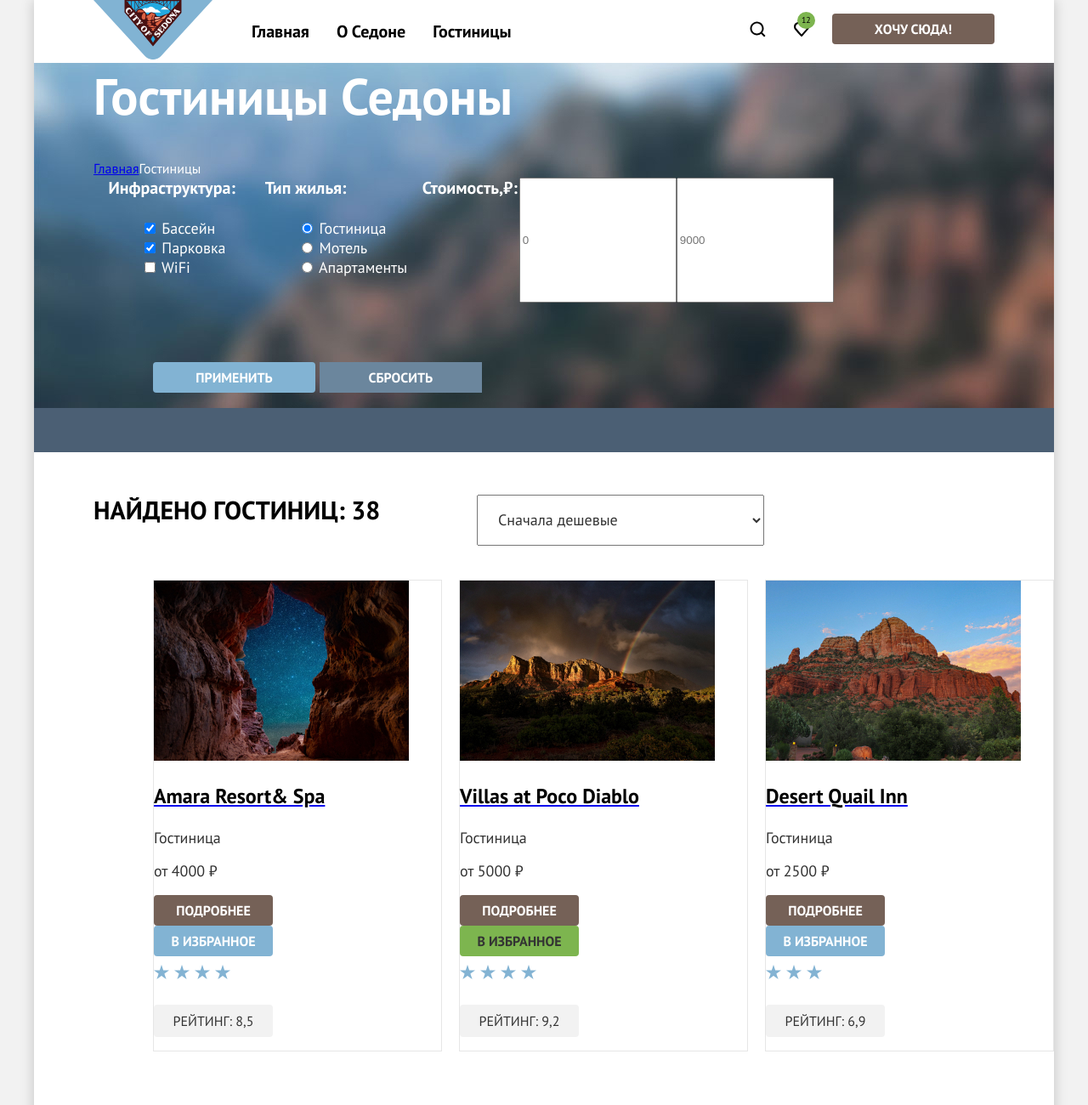
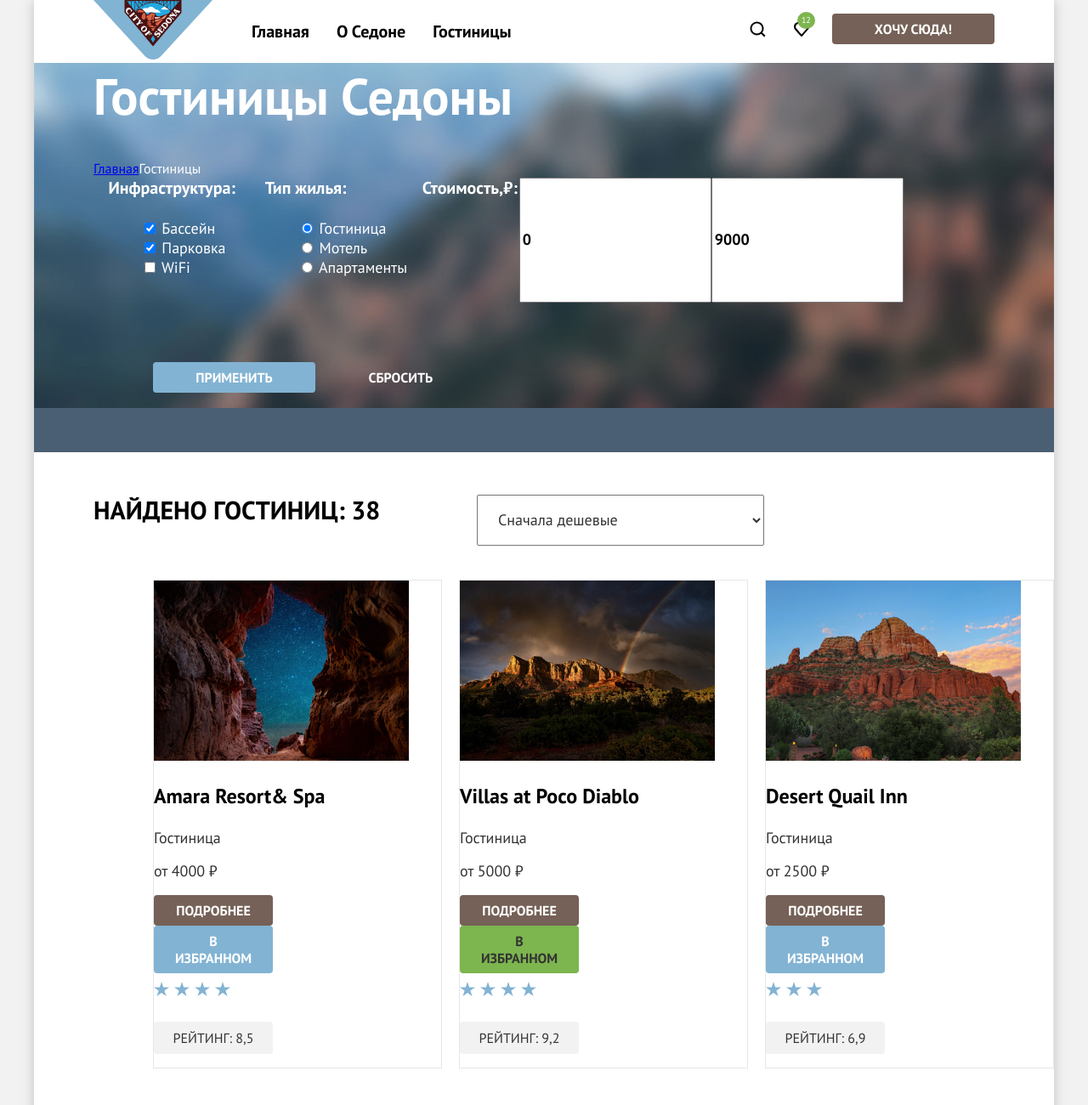
Before and after one commit to htmlacademy-htmlcss/1772239-sedona-36, a plain HTML site: page 3/catalog.html in a window 1280 px wide. Shown: the top 1300 px of the page at 85% size. Drawn offline with Linux system fonts and the light colour scheme.

Commit message:
:heavy_check_mark: Сборка #3

```diff
--- a/3/catalog.html
+++ b/3/catalog.html
@@ -150,7 +150,7 @@
           </div>
           <div class="hotel-button">
             <a class="hotel-card-button button-detail" href="#">подробнее</a>
-            <a class="hotel-card-button button-select" href="#">в избранное</a>
+            <a class="hotel-card-button button-select" href="#">в избранном</a>
           </div>
           <div class="hotel">
             <img class="hotel-reiting" src="images/zevvv.svg" width="140" height="37" alt="Четыре звезды">
@@ -168,7 +168,7 @@
           </div>
           <div class="hotel-button">
             <a class="hotel-card-button button-detail" href="#">подробнее</a>
-            <a class="hotel-card-button button-green" href="#">в избранное</a>
+            <a class="hotel-card-button button-green" href="#">в избранном</a>
           </div>
           <div>
             <img class="hotel-reiting" src="images/zevvv.svg" width="140" height="37" alt="Четыре звезды">
@@ -186,7 +186,7 @@
           </div>
           <div class="hotel-button">
             <a class="hotel-card-button button-detail" href="#">подробнее</a>
-            <a class="hotel-card-button button-select" href="#">в избранное</a>
+            <a class="hotel-card-button button-select" href="#">в избранном</a>
           </div>
           <div>
             <img class="hotel-reiting" src="images/zev3.svg" width="140" height="37" alt="Три звезды">
--- a/3/styles/styles.css
+++ b/3/styles/styles.css
@@ -99,7 +99,7 @@ body {
     background-color: #7DB54F;
     font-size: 10px;
     line-height: 10px;
-    color: #030202;
+    color: #FFFFFF;
     border-radius: 50%;
 }
 
@@ -129,6 +129,13 @@ body {
     margin: 14px 0 14px 20px;
 }
 
+.navigation-user .navigation-link {
+  min-width: 12px;
+  min-height: 22px;
+  font-size: 16px;
+  line-height: 20px;
+  color: #FFFFFF;
+}
 .navigation-link.button {
     border-radius: 4px;
     padding: 8px 50px 8px 50px;
@@ -227,7 +234,6 @@ body {
 }
 
 .photo {
-
     object-fit: cover;
     width: 100%;
     height: 100%;
@@ -246,12 +252,15 @@ body {
   line-height: 28px;
   font-weight: 700;
   text-transform: uppercase;
-    color: #000000;
   text-align: center;
   padding-top: 102px;
   padding-left: 113px;
   padding-right: 113px;
+}
 
+.advantages-item:nth-child(n +2):nth-child(-n+ 4) .advantages-title
+{
+  color: #000000
 }
 
 .advantages-description {
@@ -284,7 +293,7 @@ body {
     padding-bottom: 64px;
 }
 
-.services-title h2 {
+.services-about .services-title{
     text-align: center;
     color: #000000;
     font-size: 30px;
@@ -542,6 +551,15 @@ catolog.html
 .catalog-filter {
     display: flex;
 }
+.catalog-filter > input {
+  font-family: 'PT Sans';
+  font-weight: 700;
+  font-size: 18px;
+  line-height:24px;
+}
+.catalog-filter > input::placeholder{
+color: #000;
+}
 
 .catalog-filter-group {
     display: flex;
@@ -592,7 +610,6 @@ catolog.html
     line-height: 20px;
     font-weight: 700;
     text-transform: uppercase;
-    background-color: rgb(107, 134, 157);
     border: none;
     width: 191px;
     height: 36px;
@@ -657,6 +674,9 @@ catolog.html
     line-height: 28px;
     font-weight: 700;
 
+}
+.hotel-card-link{
+  text-decoration: none;
 }
 
 .button-detail {
```
Lines whose indentation alone changed are shown as unchanged.
